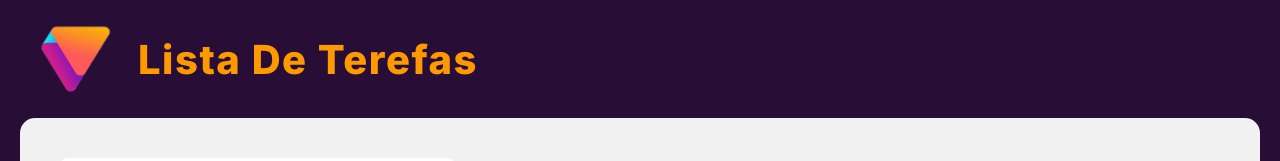
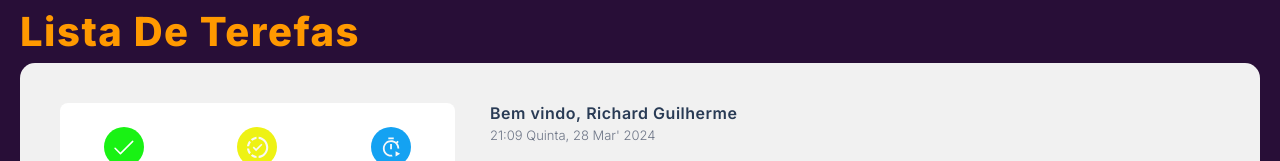
Before and after one commit to RichGuilherme/Desafio-Keevo-Software, a React (Vite) app in the folder client/: page / in a window 1280 px wide. Shown: the top 161 px of the page. Built offline with nearby package versions, Linux system fonts and the light colour scheme; no server answers.

Commit message:
chore: retirada da logo

```diff
--- a/client/src/page/Home/index.tsx
+++ b/client/src/page/Home/index.tsx
@@ -1,4 +1,3 @@
-import logo from "../../assets/Logo keevo sofware.png"
 import {  TaskSection } from "../../components/TaskSection"
 import styles from "./style.module.css"
 import { HeaderPainelTask } from "../../components/HeaderPainelTask"
@@ -7,11 +6,6 @@ export const Home = () => {
   return (
     <main className={styles.home__main}>
       <header className={styles.home__header}>
-        <img
-          className={styles.home__logoImg}
-          src={logo}
-          alt="Logo da empresa" />
-
         <h1 className={styles.home__title}>
           Lista De Terefas
         </h1>
```
Also changed, not shown: client/src/assets/Logo keevo sofware.png (deleted).
